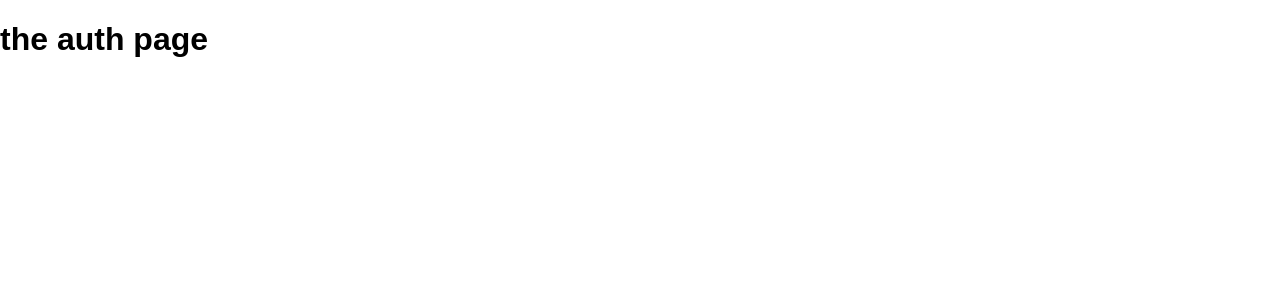
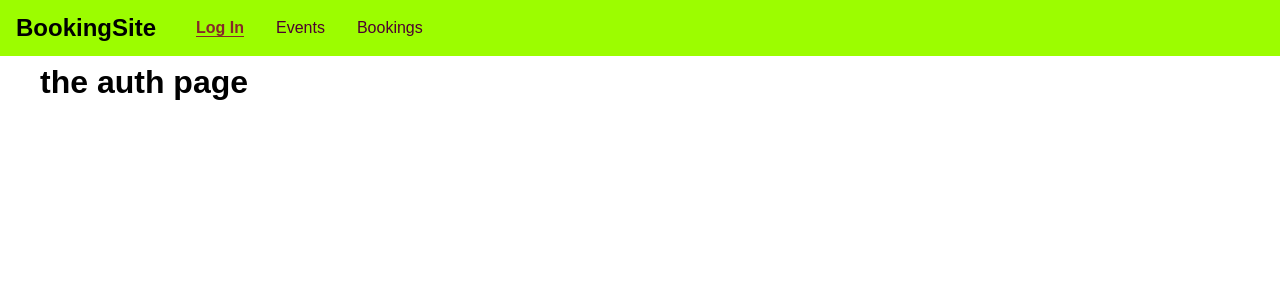
Before and after one commit to DanielDawidowski/BookingSite, a React (Create React App) app in the folder frontend/: page /auth in a window 1280 px wide. Shown: the top 300 px of the page. Built offline with nearby package versions, Linux system fonts and the light colour scheme.

Commit message:
Adding & Styling Navbar

```diff
--- a/frontend/src/App.css
+++ b/frontend/src/App.css
@@ -0,0 +1,4 @@
+.main-content {
+    margin: 4rem 2.5rem;
+
+}
--- a/frontend/src/App.js
+++ b/frontend/src/App.js
@@ -3,6 +3,7 @@ import { BrowserRouter, Route, Redirect, Switch } from 'react-router-dom'
 import AuthPage from './pages/Auth'
 import BookingsPage from './pages/Bookings'
 import EventsPage from './pages/Events'
+import MainNavigation from './components/Navigation/MainNavigation'
 
 import './App.css';
 
@@ -10,12 +11,15 @@ class App extends Component {
   render() {
     return (
       <BrowserRouter>
+        <MainNavigation />
+        <main className='main-content'>
           <Switch>
               <Redirect from='/' to='/auth' exact/>
               <Route path="/auth" component={AuthPage} />
               <Route path="/events" component={EventsPage} />
               <Route path="/bookings" component={BookingsPage} />
           </Switch>
+        </main>
       </BrowserRouter>
     )
   }
--- /dev/null
+++ b/frontend/src/components/Navigation/MainNavigation.css
@@ -0,0 +1,45 @@
+.main-navigation {
+    position: fixed;
+    top: 0;
+    left: 0;
+    width: 100%;
+    height: 3.5rem;
+    background: rgb(156, 253, 0);
+    padding: 0 1rem;
+    display: flex;
+    align-items: center;
+}
+
+.main-navigation__logo h1{
+    margin: 0;
+    font-size: 1.5rem;
+}
+
+.main-navigation__items {
+    margin-left: 1.5rem;
+
+}
+
+.main-navigation__items ul {
+    display: flex;
+    list-style: none;
+    margin: 0;
+    padding: 0;
+}
+
+.main-navigation__items li {
+    margin: 0 1rem;
+}
+
+.main-navigation__items a {
+    text-decoration: none;
+    color: rgb(77, 0, 47);
+}
+
+.main-navigation__items a:hover,
+.main-navigation__items a:active,
+.main-navigation__items a.active {
+    color: rgb(133, 41, 41);
+    font-weight: 700;
+    border-bottom: 1px solid rgb(133, 41, 41);
+}
--- /dev/null
+++ b/frontend/src/components/Navigation/MainNavigation.js
@@ -0,0 +1,20 @@
+import React from 'react'
+import { NavLink } from 'react-router-dom'
+
+import './MainNavigation.css'
+
+const mainNavigation = props => (
+    <header className="main-navigation">
+        <div className="main-navigation__logo">
+            <h1>BookingSite</h1>
+        </div>
+        <nav className="main-navigation__items">
+            <ul>
+                <li><NavLink to="/auth">Log In</NavLink></li>
+                <li><NavLink to="/events">Events</NavLink></li>
+                <li><NavLink to="/bookings">Bookings</NavLink></li>
+            </ul>
+        </nav>
+    </header>
+)
+export default mainNavigation
```
Lines whose indentation alone changed are shown as unchanged.
